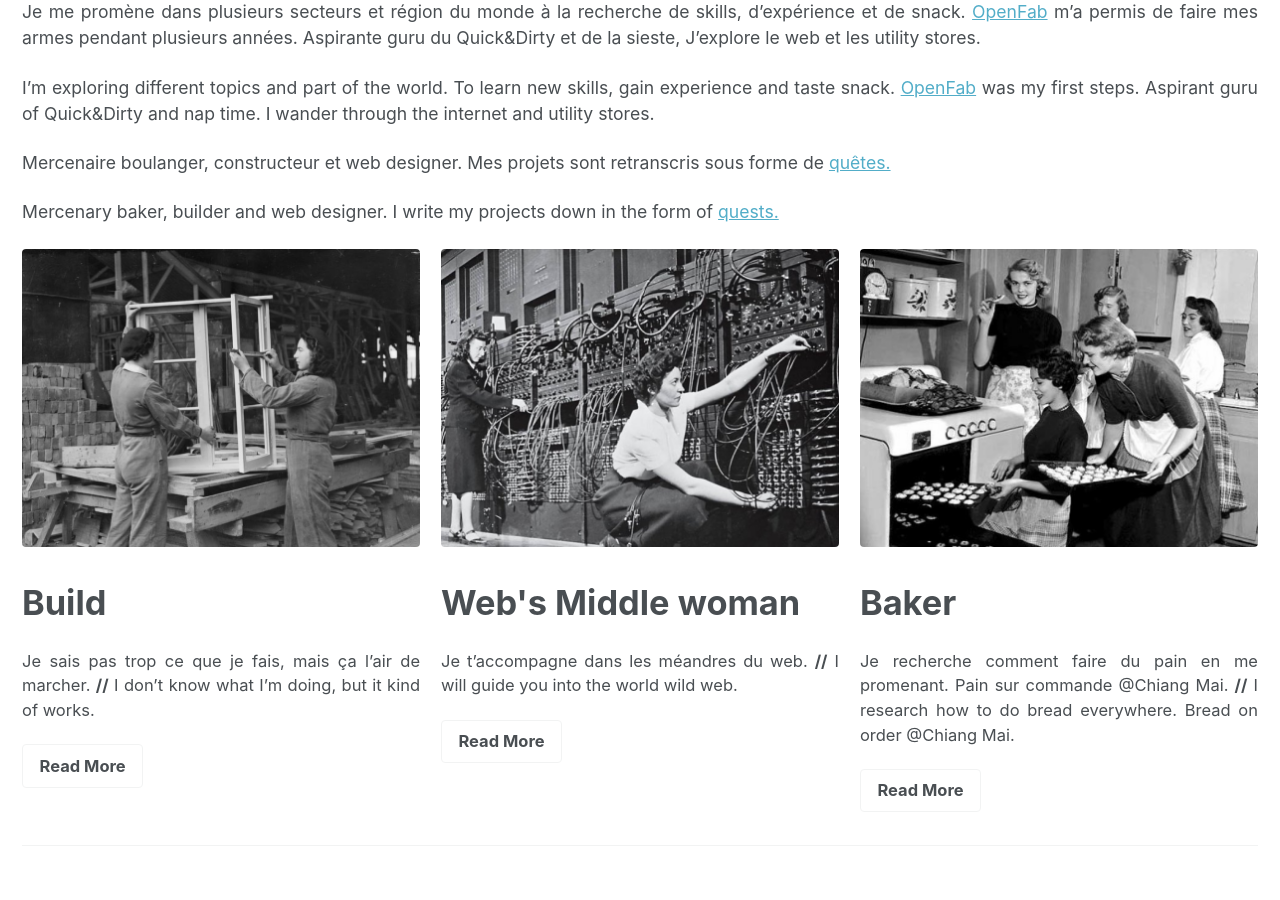
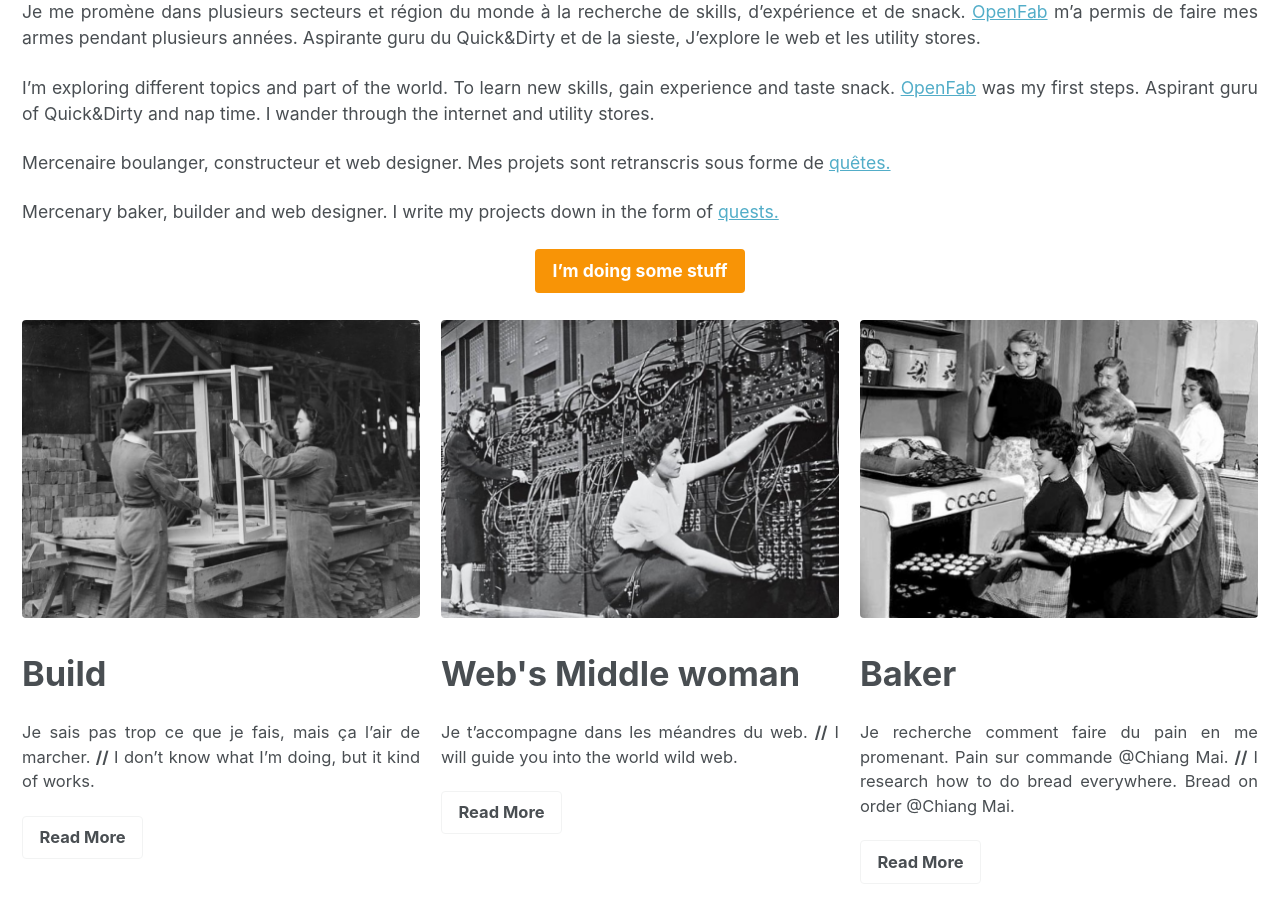
Before and after one commit to zuperninja/zuperninja.github.io, a Jekyll site: the page built from index.md, in a window 1280 px wide and 900 px high, scrolled down 1270 px. Built offline with Jekyll 4.4.1, drawn with Linux system fonts in a browser that asks for light colours.

Commit message:
Update index.md

```diff
--- a/index.md
+++ b/index.md
@@ -53,5 +53,7 @@ Mercenaire boulanger, constructeur et web designer. Mes projets sont retranscris
 Mercenary baker, builder and web designer. I write my projects down in the form of [quests.](blog/portfolio/)
 {: .text-justify}
 
+{: .text-center}
+[I'm doing some stuff](/blog/year-archive/){: .btn .btn--warning .btn--large}
 
 {% include feature_row %}
```
